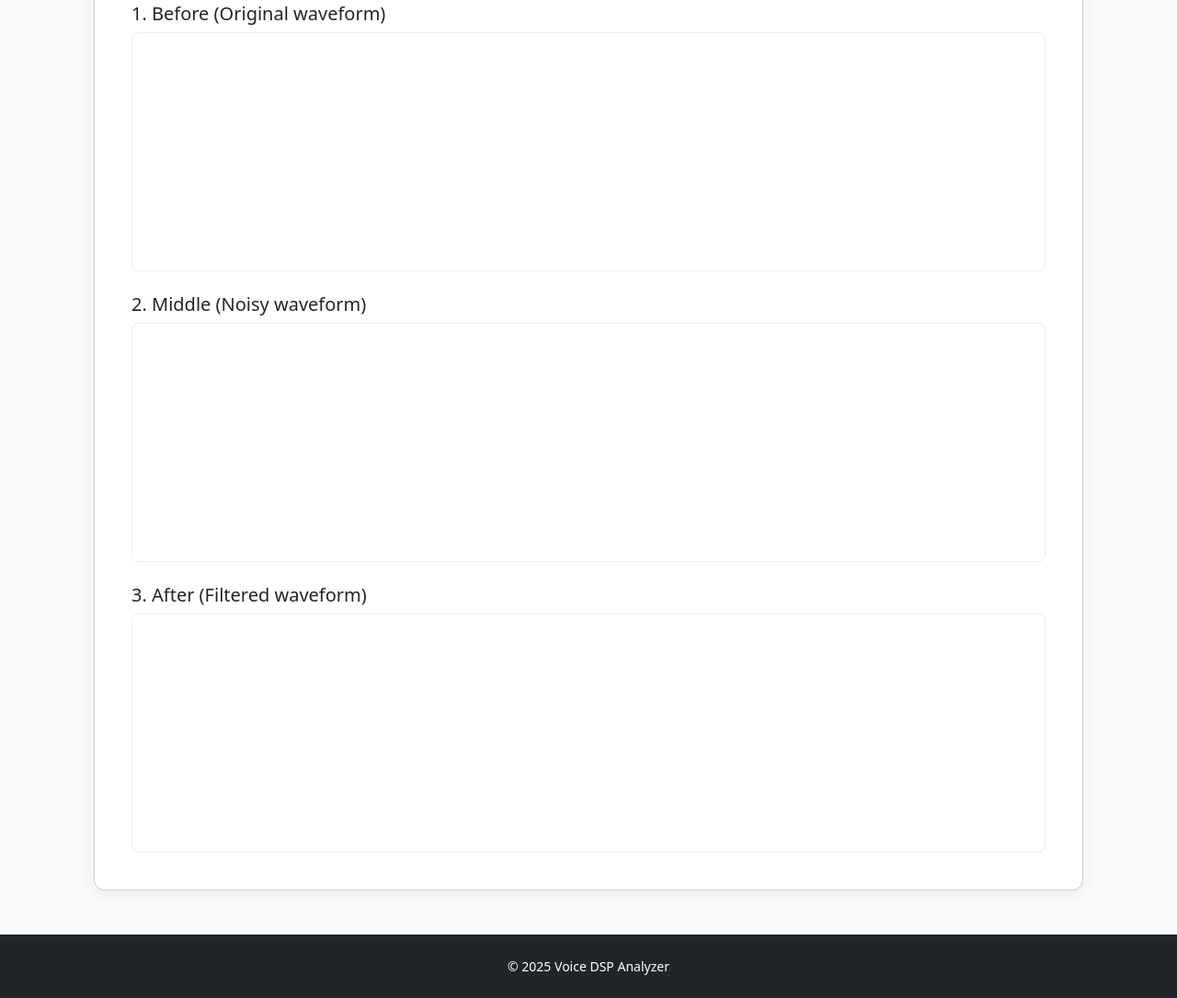
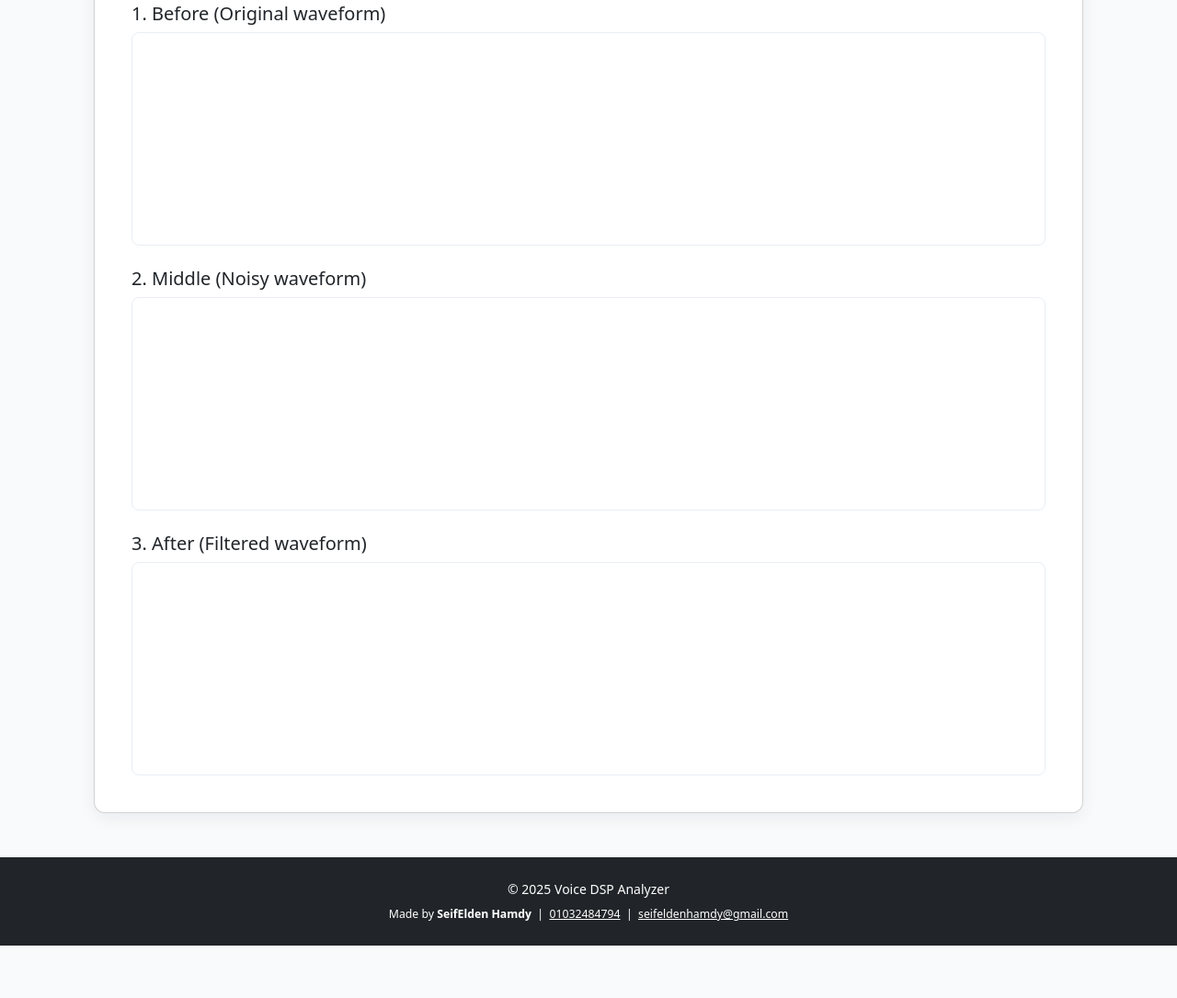
Before and after one commit to seifelden222/Signal-Filtering-Web-Demo, a plain HTML site: page frontend/index.html in a window 1280 px wide. Shown: the part 454-1539 px from the top of the page at 92% size. After the commit the page ends 1482 px from the top, so only its background shows below. Drawn offline with nearby package versions, Linux system fonts and the light colour scheme.

Commit message:
feat: update footer with author information and contact details

```diff
--- a/frontend/include/assets/css/style.css
+++ b/frontend/include/assets/css/style.css
@@ -6,7 +6,7 @@ body {
   box-shadow: 0 6px 18px rgba(15, 23, 42, 0.06);
 }
 .waveform-box {
-  min-height: 260px;
+  min-height: 232px;
   background: #fff;
   border: 1px solid #e9eef4;
   border-radius: 8px;
--- a/frontend/index.html
+++ b/frontend/index.html
@@ -95,7 +95,10 @@
       </div>
     </main>
 
-    <footer class="text-center py-4 text-white small site-footer">&copy; 2025 Voice DSP Analyzer</footer>
+    <footer class="text-center py-4 text-white small site-footer">
+      &copy; 2025 Voice DSP Analyzer
+      <div class="mt-2 small">Made by <strong>SeifElden Hamdy</strong> &nbsp;|&nbsp; <a href="tel:01032484794" class="text-white">01032484794</a> &nbsp;|&nbsp; <a href="mailto:seifeldenhamdy@gmail.com" class="text-white">seifeldenhamdy@gmail.com</a></div>
+    </footer>
 
     <!-- Bootstrap JS bundle -->
     <script src="https://cdn.jsdelivr.net/npm/bootstrap@5.3.2/dist/js/bootstrap.bundle.min.js" integrity="" crossorigin="anonymous"></script>
```
